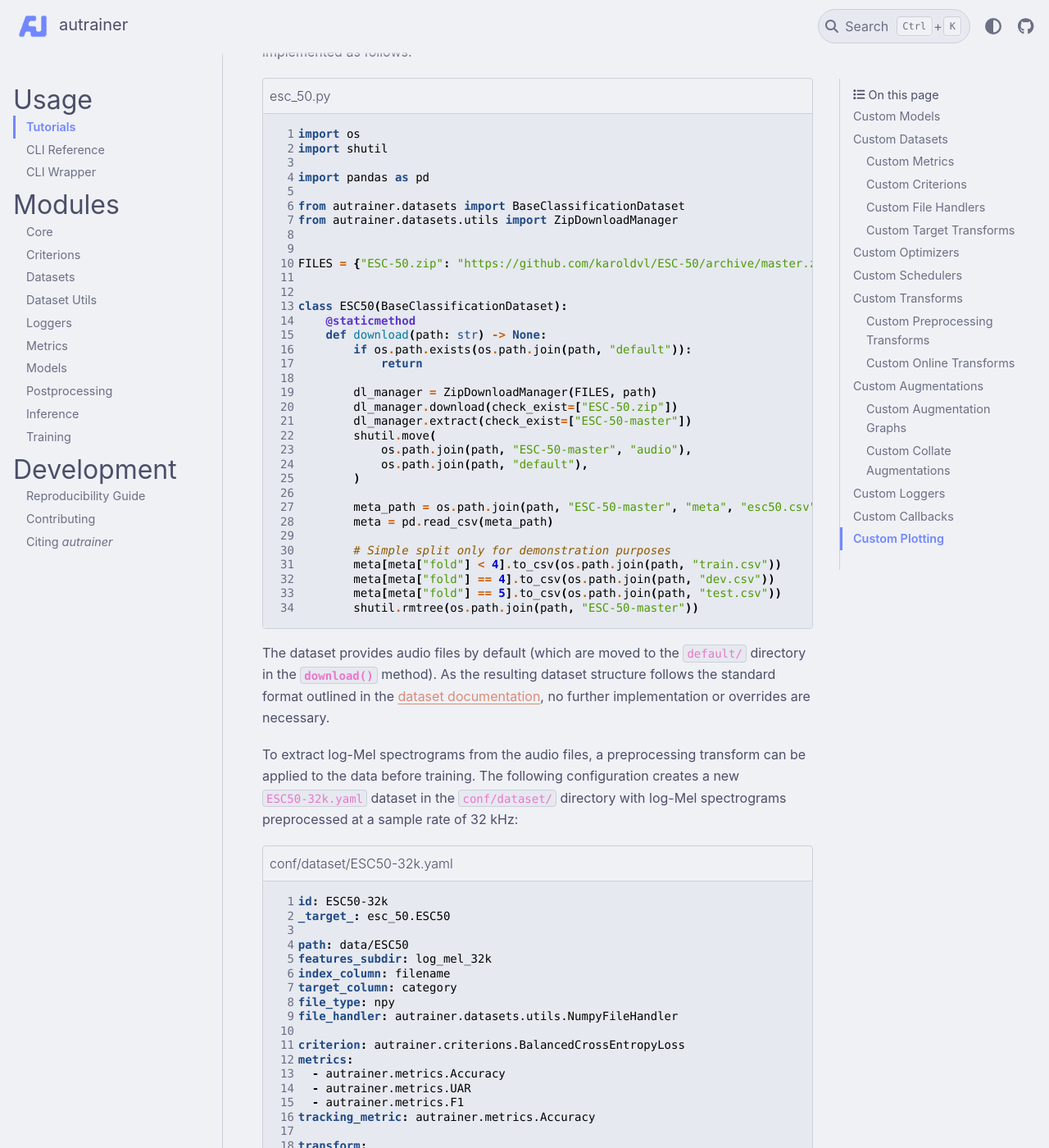
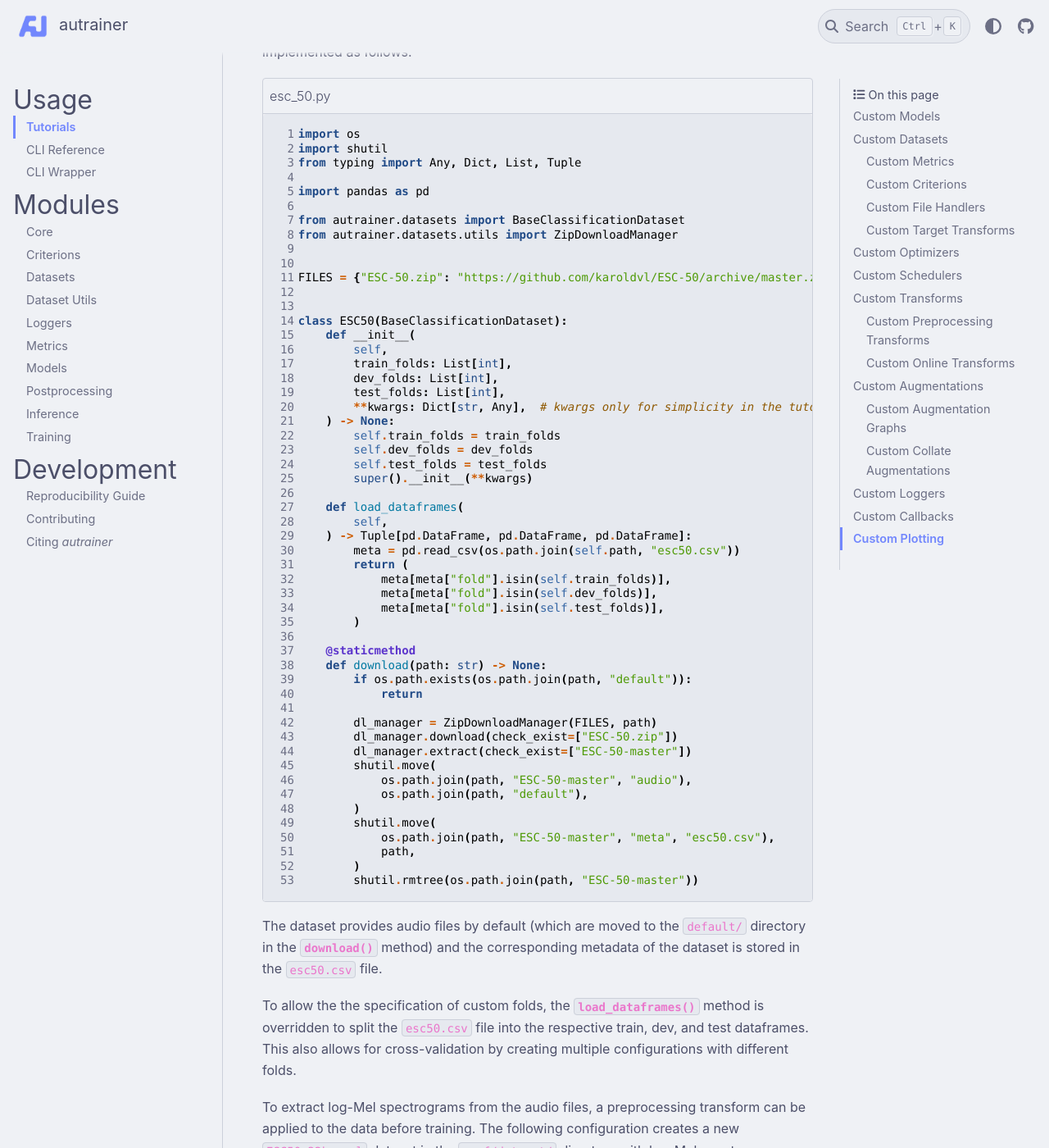
Before and after one commit to autrainer/autrainer, a Sphinx documentation site: the page built from docs/source/usage/tutorials.rst, in a window 1280 px wide and 1400 px high, scrolled down 3063 px. Shown: the whole window at 82% size. Built offline with Sphinx 7.4.7 and the PyData theme 0.15.4, drawn with Linux system fonts in a browser that asks for light colours; pages that are not in the unit, such as notebooks, are missing from menus; some of the changed text lies outside the part shown.

Commit message:
extend dataset tutorial with cross-validation tutorial

```diff
--- a/docs/source/examples/tutorials/ESC50-32k.yaml
+++ b/docs/source/examples/tutorials/ESC50-32k.yaml
@@ -8,6 +8,10 @@ target_column: category
 file_type: npy
 file_handler: autrainer.datasets.utils.NumpyFileHandler
 
+train_folds: [1, 2, 3]
+dev_folds: [4]
+test_folds: [5]
+
 criterion: autrainer.criterions.BalancedCrossEntropyLoss
 metrics:
   - autrainer.metrics.Accuracy
--- a/docs/source/examples/tutorials/esc_50.py
+++ b/docs/source/examples/tutorials/esc_50.py
@@ -1,5 +1,6 @@
 import os
 import shutil
+from typing import Any, Dict, List, Tuple
 
 import pandas as pd
 
@@ -11,6 +12,28 @@ FILES = {"ESC-50.zip": "https://github.com/karoldvl/ESC-50/archive/master.zip"}
 
 
 class ESC50(BaseClassificationDataset):
+    def __init__(
+        self,
+        train_folds: List[int],
+        dev_folds: List[int],
+        test_folds: List[int],
+        **kwargs: Dict[str, Any],  # kwargs only for simplicity in the tutorial
+    ) -> None:
+        self.train_folds = train_folds
+        self.dev_folds = dev_folds
+        self.test_folds = test_folds
+        super().__init__(**kwargs)
+
+    def load_dataframes(
+        self,
+    ) -> Tuple[pd.DataFrame, pd.DataFrame, pd.DataFrame]:
+        meta = pd.read_csv(os.path.join(self.path, "esc50.csv"))
+        return (
+            meta[meta["fold"].isin(self.train_folds)],
+            meta[meta["fold"].isin(self.dev_folds)],
+            meta[meta["fold"].isin(self.test_folds)],
+        )
+
     @staticmethod
     def download(path: str) -> None:
         if os.path.exists(os.path.join(path, "default")):
@@ -23,12 +46,8 @@ class ESC50(BaseClassificationDataset):
             os.path.join(path, "ESC-50-master", "audio"),
             os.path.join(path, "default"),
         )
-
-        meta_path = os.path.join(path, "ESC-50-master", "meta", "esc50.csv")
-        meta = pd.read_csv(meta_path)
-
-        # Simple split only for demonstration purposes
-        meta[meta["fold"] < 4].to_csv(os.path.join(path, "train.csv"))
-        meta[meta["fold"] == 4].to_csv(os.path.join(path, "dev.csv"))
-        meta[meta["fold"] == 5].to_csv(os.path.join(path, "test.csv"))
+        shutil.move(
+            os.path.join(path, "ESC-50-master", "meta", "esc50.csv"),
+            path,
+        )
         shutil.rmtree(os.path.join(path, "ESC-50-master"))
--- a/docs/source/usage/tutorials.rst
+++ b/docs/source/usage/tutorials.rst
@@ -97,9 +97,11 @@ For example, the `ESC-50 <https://github.com/karolpiczak/ESC-50>`_ dataset is an
    :linenos:
 
 The dataset provides audio files by default (which are moved to the :file:`default/` directory in the
-:meth:`~autrainer.datasets.AbstractDataset.download` method).
-As the resulting dataset structure follows the standard format outlined in the :ref:`dataset documentation <datasets>`,
-no further implementation or overrides are necessary.
+:meth:`~autrainer.datasets.AbstractDataset.download` method) and the corresponding metadata of the dataset is stored in the :file:`esc50.csv` file.
+
+To allow the the specification of custom folds, the :meth:`~autrainer.datasets.AbstractDataset.load_dataframes`
+method is overridden to split the :file:`esc50.csv` file into the respective train, dev, and test dataframes.
+This also allows for cross-validation by creating multiple configurations with different folds.
 
 To extract log-Mel spectrograms from the audio files, a :ref:`preprocessing transform <preprocessing_transforms>`
 can be applied to the data before training.
```
